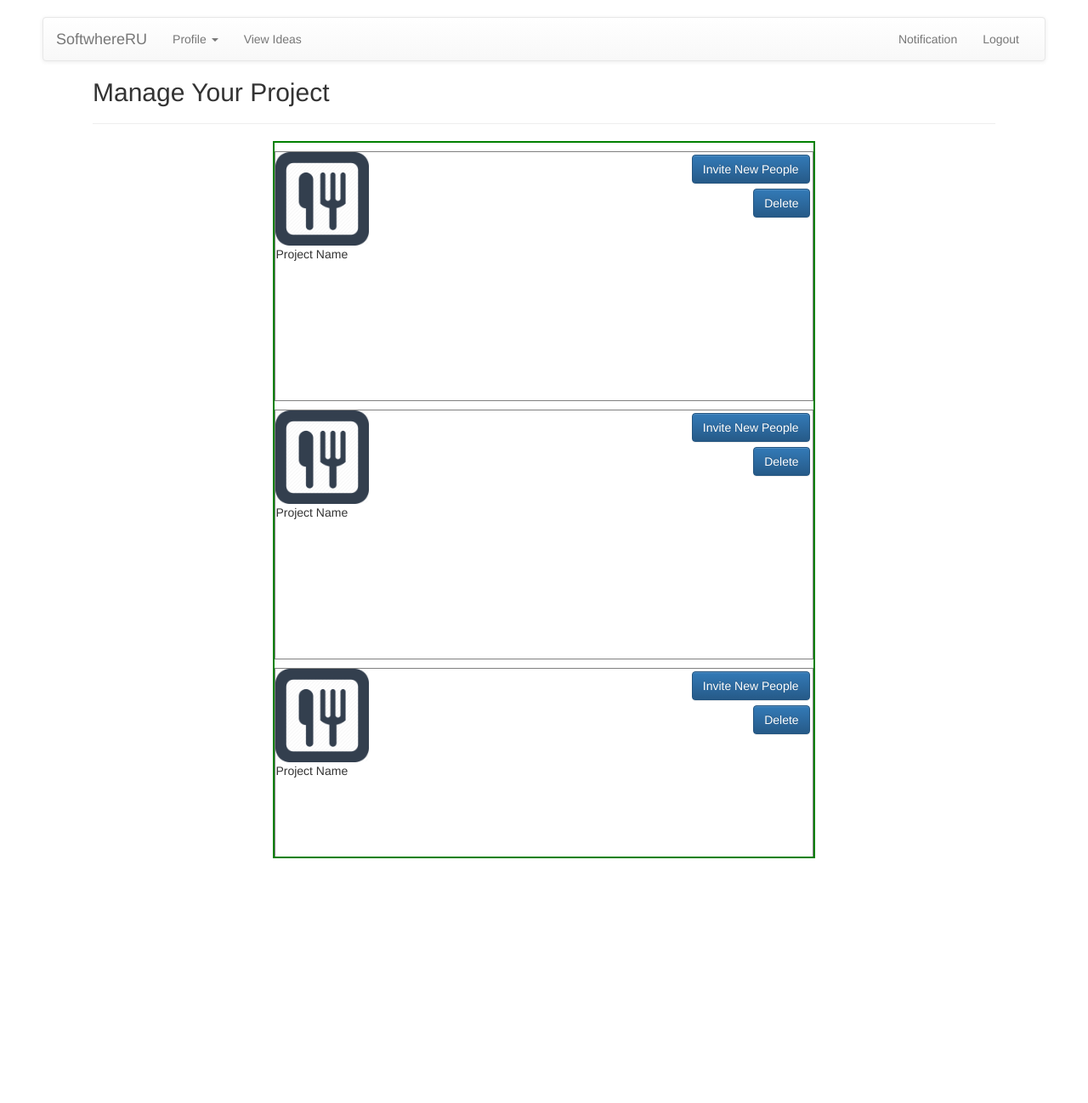
After one commit to patterjm/softwhere-r-u, a Python web app: template gae-project/templates/manageProject.html in a window 1280 px wide. The commit adds this page. Shown: the whole page at 85% size. Run offline with Jinja, Linux system fonts and the light colour scheme; the template is opened without the code that fills it, so the values that code supplies are empty; some libraries are stand-ins or nearby versions.

Commit message:
add few pages, need to add more

```diff
--- a/gae-project/static/css/style.css
+++ b/gae-project/static/css/style.css
@@ -3,3 +3,71 @@
 body {
   padding: 20px 50px;
 }
+
+html,body{
+	height:100vh;
+}
+
+.myContainer{
+	border:2px solid green;
+  	margin: 0 auto;
+  	overflow:scroll;
+}
+
+.outerContainer{
+	height:100%;
+	width:90%;
+	margin: 0 auto;
+
+}
+
+.smallContainer{
+	height:40%;
+	width:90%;
+}
+
+.midContainer{
+	height:70%;
+	width:60%;
+
+}
+
+.projectBox{
+	height:35%;
+	width:100%;
+	border:1px solid grey;
+	margin-top:10px;
+	margin-bot:10px;
+}
+
+.projectPic{
+	position:relative;
+	top:0px;
+	left:0px;
+	width: 110px;
+	height: 110px;
+}
+
+
+
+.leftBox{
+	position:relative;
+	height:100%;
+	width:30%;
+	float:left;
+}
+
+.rightBox{
+	position:relative;
+	height:100%;
+	width:70%;
+	float:right;
+}
+
+
+
+.projectButton{
+	float:right;
+	margin:3px;
+	clear:right;
+}
--- a/gae-project/templates/base_page.html
+++ b/gae-project/templates/base_page.html
@@ -3,15 +3,17 @@
 
 <head>
 <meta charset="utf-8">
-  <meta name="viewport" content="width=device-width, initial-scale=1.0, minimum-scale=1.0">
-  <title>Softwhere R U</title>
+<meta name="viewport"
+	content="width=device-width, initial-scale=1.0, minimum-scale=1.0">
+<title>SoftwhereRU</title>
 
 <!-- Font Awesome has a bunch of handy icons that are easy to use (optional) -->
 <!-- 	<link rel="stylesheet" href="https://maxcdn.bootstrapcdn.com/font-awesome/4.6.0/css/font-awesome.min.css"> -->
 
 <!-- Bootstrap CSS -->
 <link rel="stylesheet" href="/static/css/bootstrap.min.css">
-  <link rel="stylesheet" href="/static/css/bootstrap-theme.min.css"> <!-- Optional -->
+<link rel="stylesheet" href="/static/css/bootstrap-theme.min.css">
+<!-- Optional -->
 
 <!-- Custom CSS -->
 <link rel="stylesheet" href="/static/css/style.css">
@@ -29,7 +31,49 @@
 </head>
 
 <body>
-  <h1>{{ title }}</h1>
+	<nav class="navbar navbar-default">
+		<div class="container-fluid">
+			<div class="navbar-header">
+				<button type="button" class="navbar-toggle collapsed"
+					data-toggle="collapse" data-target="#navbar" aria-expanded="false"
+					aria-controls="navbar">
+					<span class="sr-only">Toggle navigation</span> <span
+						class="icon-bar"></span> <span class="icon-bar"></span> <span
+						class="icon-bar"></span>
+				</button>
+				<a class="navbar-brand" href="#">SoftwhereRU</a>
+			</div>
+			<div id="navbar" class="navbar-collapse collapse">
+				<ul class="nav navbar-nav">
+					<li class="dropdown"><a href="#" class="dropdown-toggle"
+						data-toggle="dropdown" role="button" aria-haspopup="true"
+						aria-expanded="false">Profile <span class="caret"></span></a>
+						<ul class="dropdown-menu">
+							<li><a href="#">Action</a></li>
+							<li><a href="#">Another action</a></li>
+							<li><a href="#">Something else here</a></li>
+							<li role="separator" class="divider"></li>
+							<li class="dropdown-header">Nav header</li>
+							<li><a href="#">Separated link</a></li>
+							<li><a href="#">One more separated link</a></li>
+						</ul></li>
+					<li><a href="#">View Ideas</a></li>
+
+				</ul>
+				<ul class="nav navbar-nav navbar-right">
+					<li><a href="#">Notification</a></li>
+					<li><a href="#">Logout</a></li>
+				</ul>
+			</div>
+			<!--/.nav-collapse -->
+		</div>
+		<!--/.container-fluid -->
+	</nav>
+	<div class="outerContainer">
+		{% block content %} {% endblock %}
+	</div>
+
+
 </body>
 
 </html>
--- /dev/null
+++ b/gae-project/templates/manageProject.html
@@ -0,0 +1,60 @@
+{% extends "templates/base_page.html" %} {% block content %}
+<h2>Manage Your Project</h2>
+<hr>
+<div class="myContainer midContainer">
+	<!-- Considering split the projectBox div to more different divs, probably doing this in the future-->
+	<div class="projectBox">
+		<div class="leftBox">
+			<img src="/static/pics/test.png" class="projectPic" />
+			<p>Project Name</p>
+		</div>
+		<div class="rightBox">
+			<button type="button" class="btn btn-primary projectButton">Invite New People</button>
+			<button type="button" class="btn btn-primary projectButton">Delete</button>
+		</div>
+	</div>
+	<div class="projectBox">
+		<div class="leftBox">
+			<img src="/static/pics/test.png" class="projectPic" />
+			<p>Project Name</p>
+		</div>
+		<div class="rightBox">
+			<button type="button" class="btn btn-primary projectButton">Invite New People</button>
+			<button type="button" class="btn btn-primary projectButton">Delete</button>
+		</div>
+	</div>
+	<div class="projectBox">
+		<div class="leftBox">
+			<img src="/static/pics/test.png" class="projectPic" />
+			<p>Project Name</p>
+		</div>
+		<div class="rightBox">
+			<button type="button" class="btn btn-primary projectButton">Invite New People</button>
+			<button type="button" class="btn btn-primary projectButton">Delete</button>
+		</div>
+	</div>
+	<div class="projectBox">
+		<div class="leftBox">
+			<img src="/static/pics/test.png" class="projectPic" />
+			<p>Project Name</p>
+		</div>
+		<div class="rightBox">
+			<button type="button" class="btn btn-primary projectButton">Invite New People</button>
+			<button type="button" class="btn btn-primary projectButton">Delete</button>
+		</div>
+	</div>
+	<div class="projectBox">
+		<div class="leftBox">
+			<img src="/static/pics/test.png" class="projectPic" />
+			<p>Project Name</p>
+		</div>
+		<div class="rightBox">
+			<button type="button" class="btn btn-primary projectButton">Invite New People</button>
+			<button type="button" class="btn btn-primary projectButton">Delete</button>
+		</div>
+	</div>
+
+</div>
+
+
+{% endblock%}
```
Also changed, not shown: gae-project/main.py (+19 -4 lines), gae-project/templates/addProject.html (added, +55 -0 lines), gae-project/templates/mainpage.html (added, +13 -0 lines), gae-project/static/pics/test.png (added), 2 other files. Lines whose indentation alone changed are shown as unchanged.
